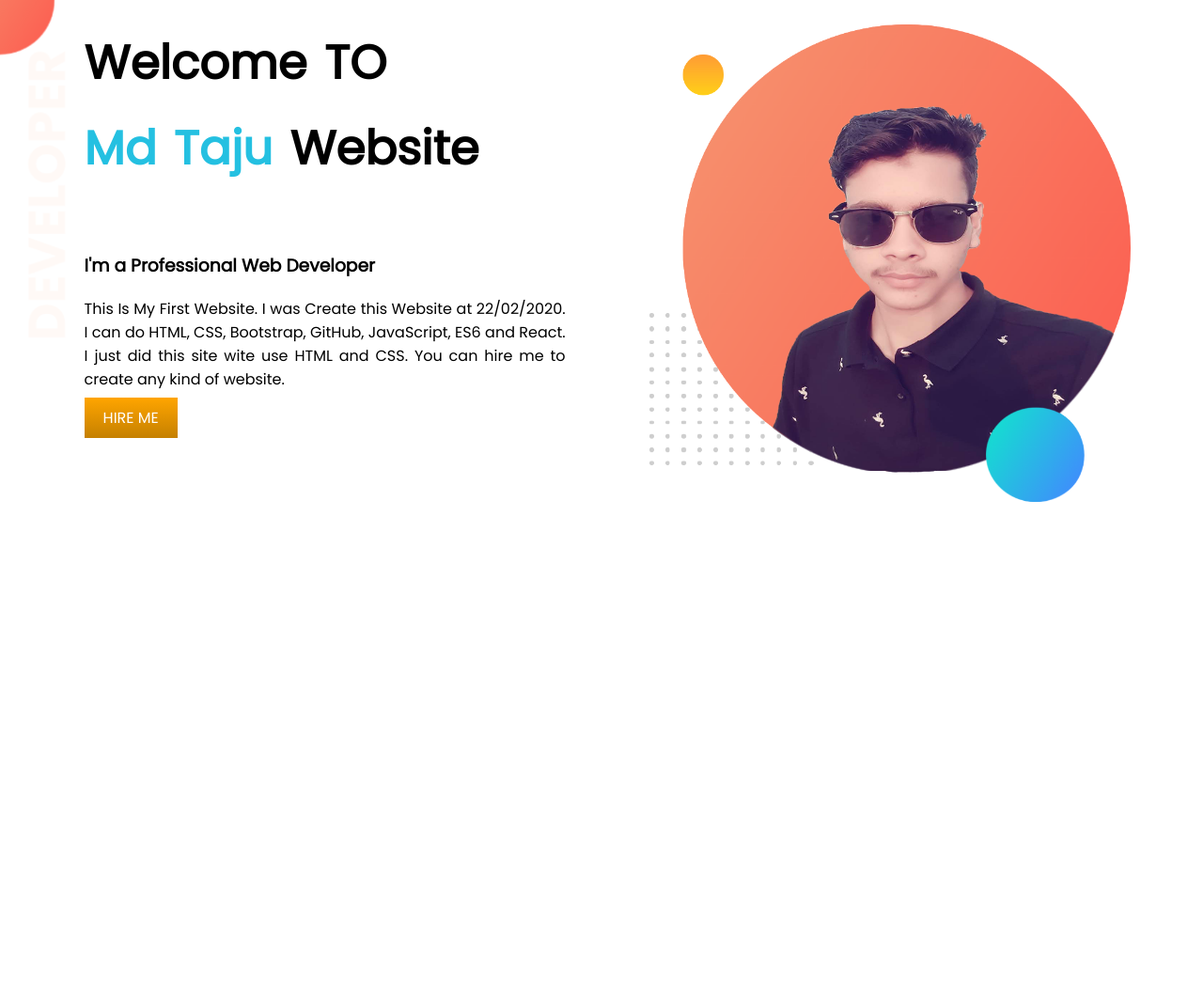
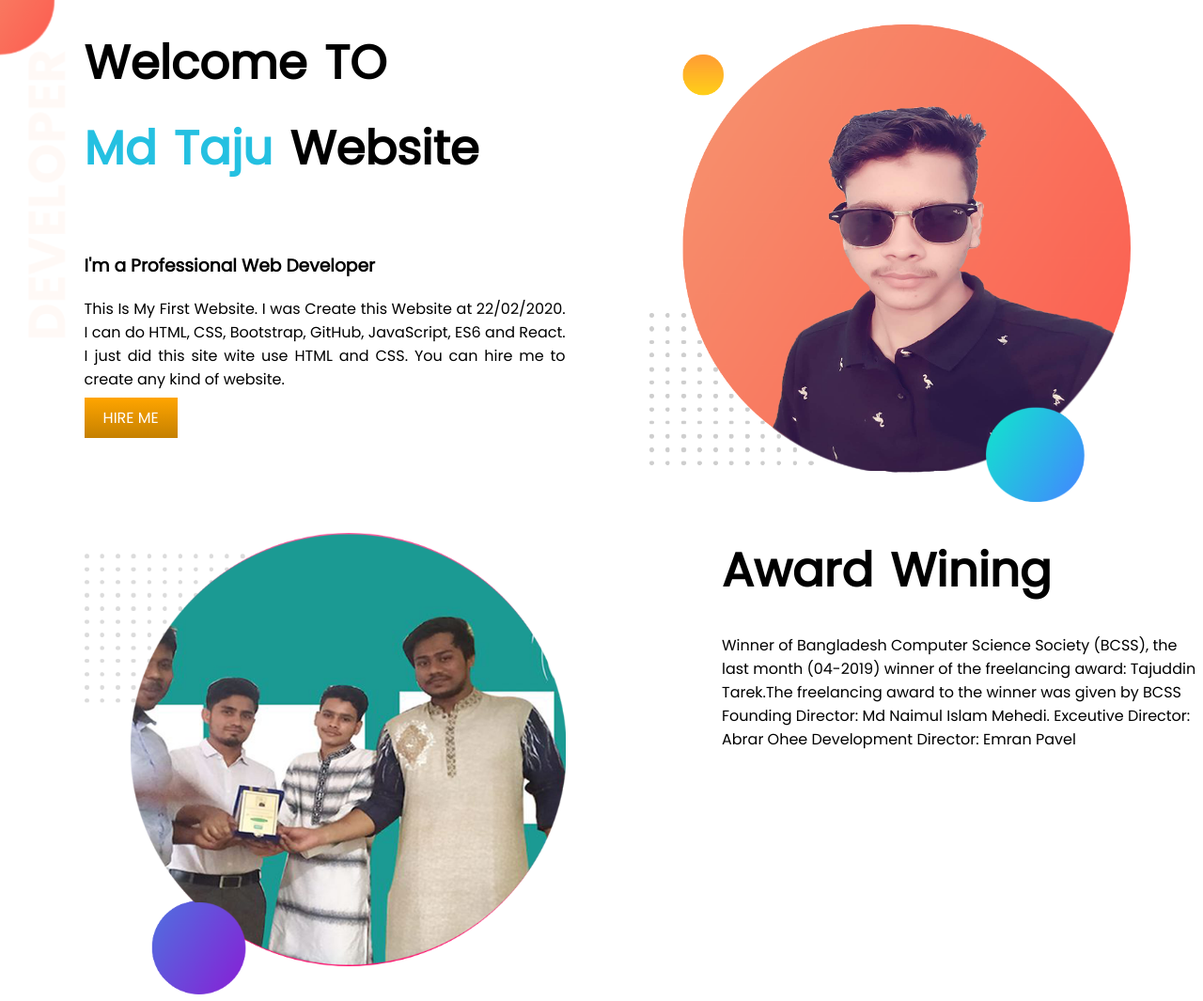
Before and after one commit to mdtaju/web-portfolio, a plain HTML site: page index.html in a window 1280 px wide. Shown: the whole page at 94% size. Before the commit the page ends 800 px from the top, so only its background shows below. Drawn offline with Linux system fonts and the light colour scheme.

Commit message:
last time

```diff
--- a/index.html
+++ b/index.html
@@ -12,11 +12,24 @@
         <h1><span class="wc_mdtaju">Md Taju</span> Website</h1><br>
         <h3>I'm a Professional Web Developer</h3>
         <p>This Is My First Website. I was Create this Website at 22/02/2020. I can do HTML, CSS, Bootstrap, GitHub, JavaScript, ES6 and React. I just did this site wite use HTML and CSS. You can hire me to create any kind of website.</p>
-        <a href="#" target="_blank" class="hm_button">HIRE ME</a>
+        <a href="https://www.facebook.com/tajumd512ctg" target="_blank" class="hm_button">HIRE ME</a>
     </div>
     <div class="half_width">
         <img src="images/taju.png" alt="">
     </div>
 </section>
+<section>
+    <div class="half_width2">
+        <h1>Award Wining</h1>
+        <p>Winner of Bangladesh Computer Science Society (BCSS), the last month (04-2019) winner of the freelancing award: Tajuddin Tarek.The freelancing award to the winner was given by BCSS
+            Founding Director: Md Naimul Islam Mehedi. Exceutive Director: Abrar Ohee
+            Development Director: Emran Pavel</p>
+
+    </div>
+    <div class="half_width">
+        <img src="images/taju2.png" alt="">
+
+    </div>
+</section>
 </body>
 </html>
--- a/style.css
+++ b/style.css
@@ -37,3 +37,9 @@ section{
     color: white;
     background-image: linear-gradient( orange,#c58000);
 }
+.half_width2{
+    width: 40%;
+    float: right;
+    margin-left: 5%;
+    padding-left: 2%;
+}
```
Also changed, not shown: images/taju2.png (added).
